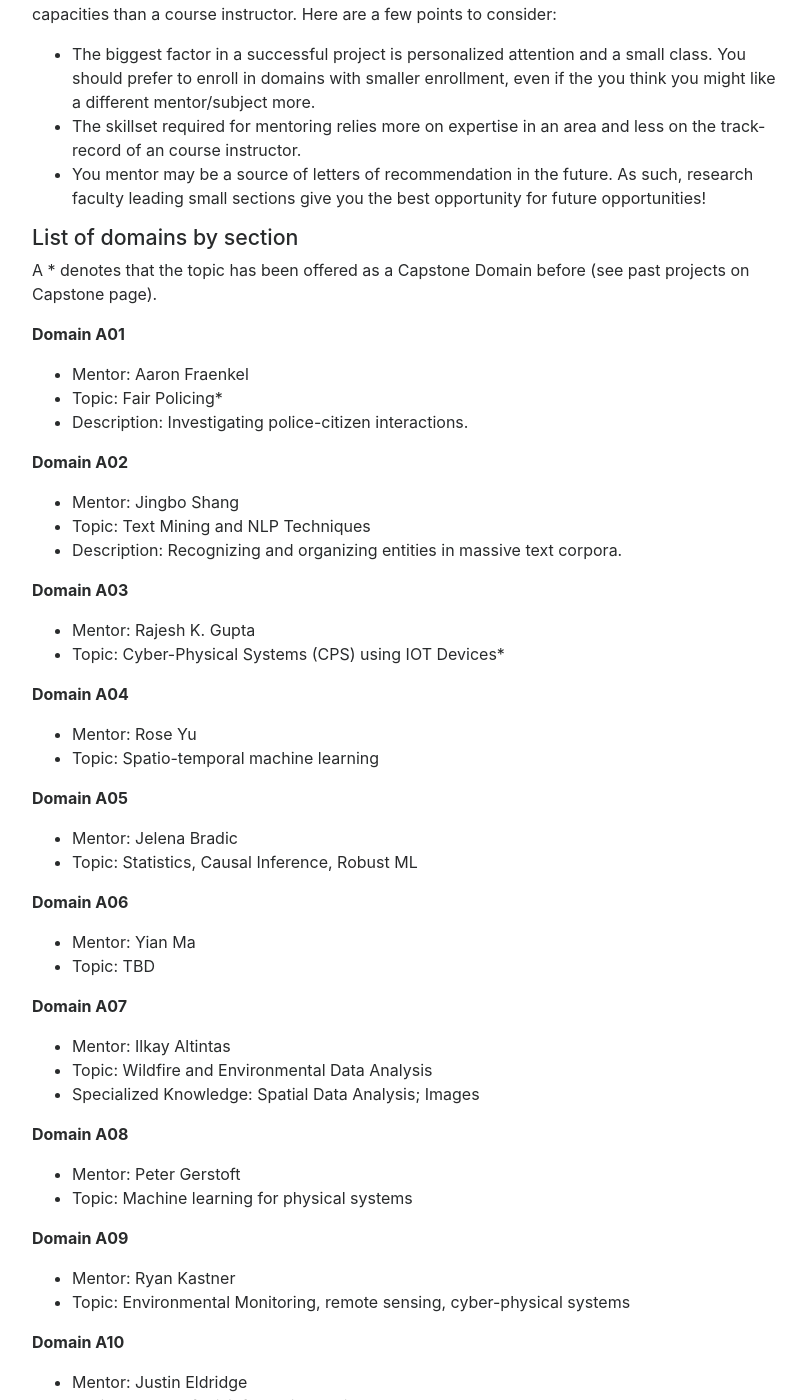
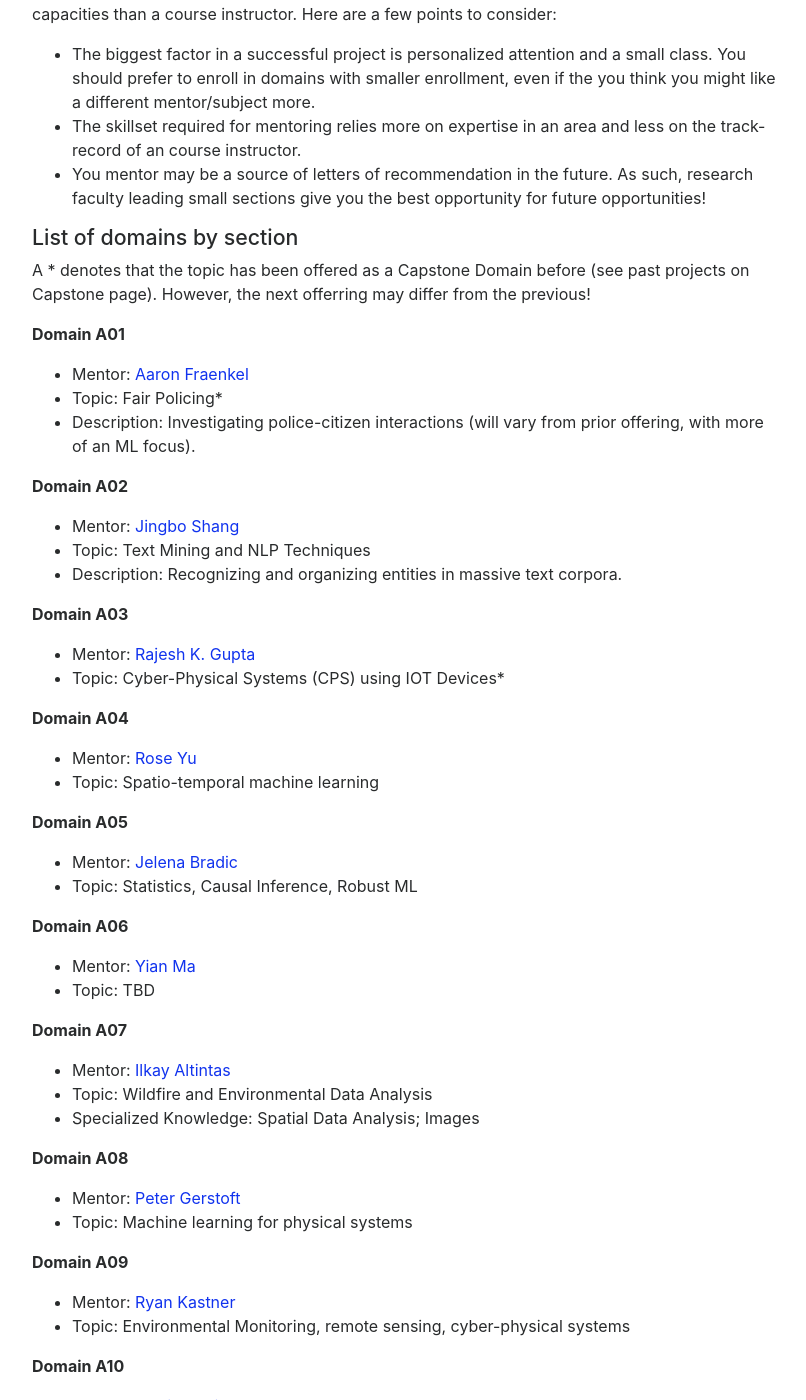
Before and after one commit to DSC-Capstone/dsc-capstone.github.io, a Jekyll site: the page built from student/faq.md, in a window 1280 px wide and 1400 px high, scrolled down 1217 px. Shown: the whole window, without its empty margins (233-1039 px from the left). Built offline with Jekyll 4.4.1, drawn with Linux system fonts in a browser that asks for light colours; nearby versions of some CDN libraries; some of the changed text lies outside the part shown.

Commit message:
add webpags to faq

```diff
--- a/student/faq.md
+++ b/student/faq.md
@@ -73,68 +73,70 @@ instructor. Here are a few points to consider:
 ### List of domains by section
 
 A * denotes that the topic has been offered as a Capstone Domain
-before (see past projects on Capstone page).
+before (see past projects on Capstone page). However, the next
+offerring may differ from the previous!
 
 
 **Domain A01**
 
-* Mentor: Aaron Fraenkel
+* Mentor: [Aaron Fraenkel](https://github.com/afraenkel/DSC180A-Fair-Policing)
 * Topic: Fair Policing*
-* Description: Investigating police-citizen interactions.
+* Description: Investigating police-citizen interactions (will vary
+  from prior offering, with more of an ML focus).
 
 **Domain A02**
 
-* Mentor: Jingbo Shang
+* Mentor: [Jingbo Shang](https://shangjingbo1226.github.io/teaching/2020-fall-DSC180a-capstone)
 * Topic: Text Mining and NLP Techniques
 * Description: Recognizing and organizing entities in massive text
   corpora.
 
 **Domain A03**
 
-* Mentor: Rajesh K. Gupta
+* Mentor: [Rajesh K. Gupta](https://dsc-capstone.github.io/projects-2020-2021/)
 * Topic: Cyber-Physical Systems (CPS) using IOT Devices*
 
 **Domain A04**
 
-* Mentor: Rose Yu
+* Mentor: [Rose Yu](http://roseyu.com/)
 * Topic: Spatio-temporal machine learning
 
 **Domain A05**
 
-* Mentor: Jelena Bradic
+* Mentor: [Jelena Bradic](https://www.jelenabradic.net/research.html)
 * Topic: Statistics, Causal Inference, Robust ML
 
 **Domain A06**
 
-* Mentor: Yian Ma
+* Mentor: [Yian Ma](https://sites.google.com/view/yianma/home)
 * Topic: TBD
 
 **Domain A07**
 
-* Mentor: Ilkay Altintas
+* Mentor: [Ilkay Altintas](https://wifire.ucsd.edu/team)
 * Topic: Wildfire and Environmental Data Analysis
 * Specialized Knowledge: Spatial Data Analysis; Images
 
 **Domain A08**
 
-* Mentor: Peter Gerstoft
+* Mentor: [Peter Gerstoft](http://noiselab.ucsd.edu/Gerstoft.html)
 * Topic: Machine learning for physical systems
 
 **Domain A09**
 
-* Mentor: Ryan Kastner
+* Mentor: [Ryan Kastner](http://kastner.ucsd.edu/)
 * Topic: Environmental Monitoring, remote sensing, cyber-physical systems
 
 **Domain A10**
 
-* Mentor: Justin Eldridge
+* Mentor: [Justin Eldridge](https://eldridgejm.github.io/dsc180-2020-misinformation/)
 * Topic: Spread of Misinformation Online*
 * Description: understand why false information spreads on (social)
   networks via graph modeling.
 
 **Domain A11**
 
-* Mentor: Javier Duarte
+* Mentor: [Javier Duarte](https://jmduarte.github.io/capstone-particle-physics-domain)
 * Topic: Particle Physics*
 * Description: Using neural networks, can one isolate/measure the rate
   of rare events, liek the production of Higgs bosons? (Using
@@ -144,13 +146,13 @@ before (see past projects on Capstone page).
 
 **Domain A12**
 
-* Mentor: Rayan Saab
+* Mentor: [Rayan Saab](https://www.math.ucsd.edu/~rsaab/)
 * Topic: Mathematical Signal Processing
 * Specialized Knowledge: methods/theory focused; DSC 120 recommended.
 
 **Domain A13**
 
-* Mentor: Gal Mishne
+* Mentor: [Gal Mishne](http://mishne.ucsd.edu/publications.html)
 * Topic: graph neural networks*
 * Description: A methods-focused domain on modeling irregularly
   structured data with graphs (node/graph embeddings; graph neural
@@ -159,39 +161,39 @@ before (see past projects on Capstone page).
 
 **Domain A14**
 
-* Mentor: Molly Roberts
+* Mentor: [Molly Roberts](http://www.margaretroberts.net/)
 * Topic: NLP, Misinformation, Politics
 
 **Domain A15**
 
-* Mentor: Lily Weng
+* Mentor: [Lily Weng](https://lilyweng.github.io/)
 * Topic: AI in Healthcare, Trustworthy Machine Learning
 
 **Domain A16**
 
-* Mentor: Armin Schwartzman
+* Mentor: [Armin Schwartzman](https://profiles.ucsd.edu/armin.schwartzman)
 * Topic: Satellite image analysis
 * Specialized Knowledge: Spatial Data Analysis; Images
 
 **Domain B01**
 
-* Mentor: Berk Ustun
+* Mentor: [Berk Ustun](https://www.berkustun.com/)
 * Topic: ML for Finance, ML for Healthcare,  Fair ML
 
 **Domain B02**
 
-* Mentor: Stuart Geiger
+* Mentor: [Stuart Geiger](http://stuartgeiger.com/)
 * Topic: Social media; online communities; text analysis; ethics
 * Specialized Knowledge: A willingness to think through qualitative concepts!
 
 **Domain B03**
 
-* Mentor: Yusu Wang
+* Mentor: [Yusu Wang](http://yusu.belkin-wang.org/)
 * Topic: geometric/topological data analysis for material science
 
 **Domain B04**
 
-* Mentor: Zhiting Hu
+* Mentor: [Zhiting Hu](http://zhiting.ucsd.edu/)
 * Topic: Machine Learning, Natural Language Processing
 
 **Domain B05**
@@ -236,39 +238,39 @@ before (see past projects on Capstone page).
 
 **Domain B06**
 
-* Mentor: Babak Salimi
+* Mentor: [Babak Salimi](https://bsalimi.github.io/)
 * Topic: Explainable AI, Causal Inference
 
 **Domain B07**
 
-* Mentor: Arun Kumar
+* Mentor: [Arun Kumar](https://bsalimi.github.io/)
 * Topic: AutoML Platforms
 * Specialized Knowledge: systems-focused
 
 **Domain B08**
 
-* Mentor: Misha Belkin
+* Mentor: [Misha Belkin](http://misha.belkin-wang.org/)
 * Topic: General AI/ML (Theoretical)
 * Specialized Knowledge: Methods/Theory
 
 **Domain B09**
 
-* Mentor: Arya Mazumdar
+* Mentor: [Arya Mazumdar](http://mazumdar.ucsd.edu/)
 * Topic: Group Testing for Optimizing COVID-19 Testing
 
 **Domain B10**
 
-* Mentor: David Danks
+* Mentor: [David Danks](https://www.daviddanks.org/)
 * Topic: Causal Discovery; Algorithmic Bias
 
 **Domain B11**
 
-* Mentor: Benjamin Smarr
+* Mentor: [Benjamin Smarr](https://profiles.ucsd.edu/benjamin.smarr)
 * Topic: Time series analysis in health
 
 **Domain B12**
 
-* Mentor: Jennifer Burney
+* Mentor: [Jennifer Burney](http://www.jaburney.com/)
 * Topic: Land-use change dynamics
 * Specialized Knowledge: Spatial Data Analysis; Images
 
```
